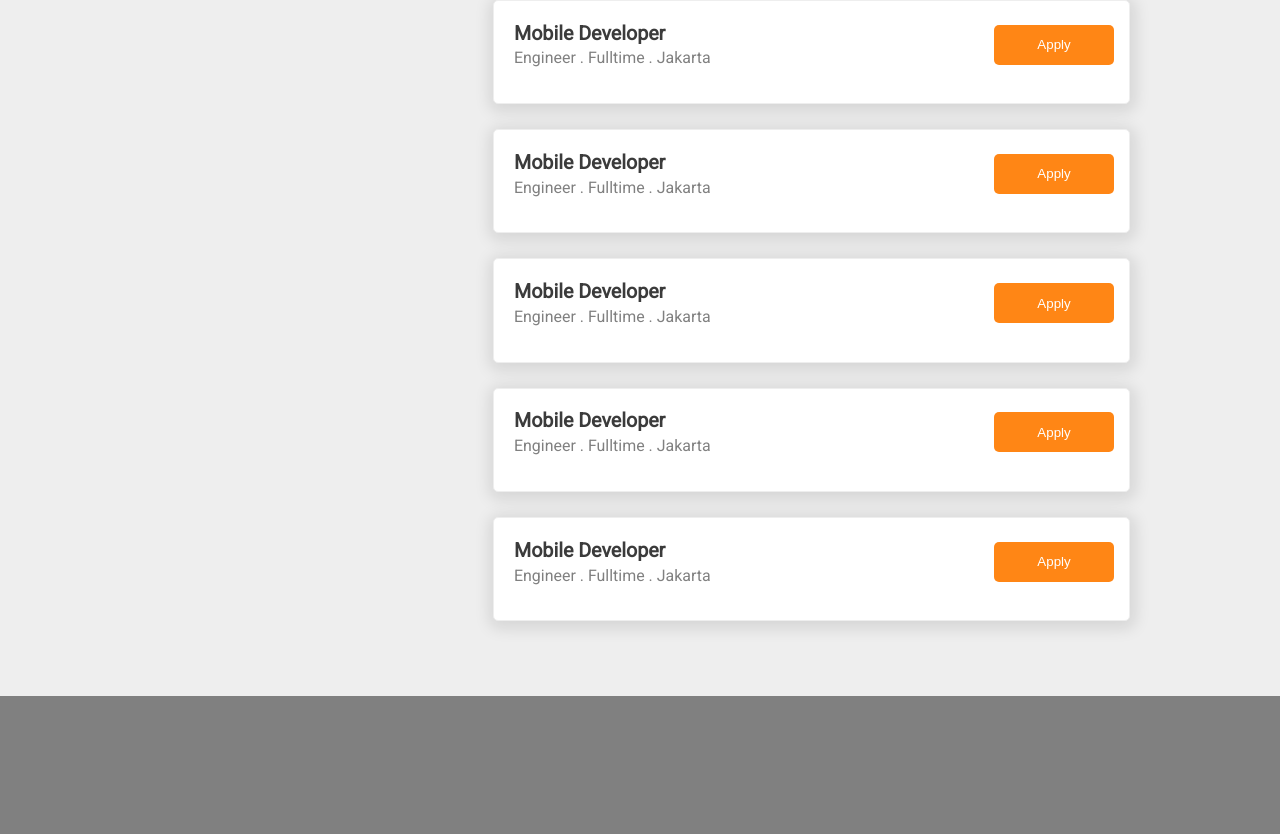
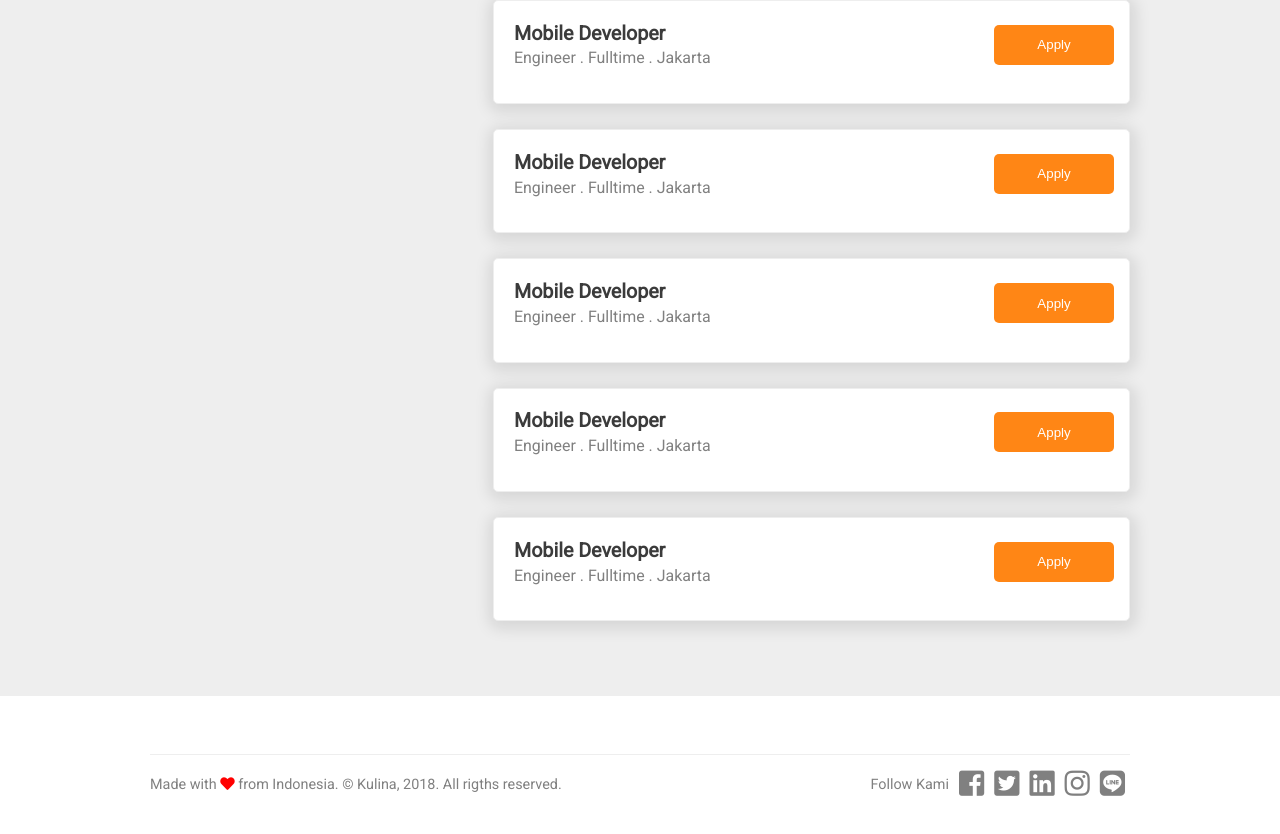
Before and after one commit to risyana/kulina-frontend, a React (Create React App) app: page / in a window 1280 px wide. Shown: the part 1226-2060 px from the top of the page. Before the commit the page ends 1922 px from the top, so only its background shows below. Built offline with nearby package versions, Linux system fonts and the light colour scheme.

Commit message:
create 'Footer' component

```diff
--- a/src/App.js
+++ b/src/App.js
@@ -3,6 +3,7 @@ import './style/style.css'
 import Header from './components/Header/Header'
 import Article from './components/Article/Article'
 import Job from './components/Job/Job'
+import Footer from './components/Footer/Footer'
 
 class App extends Component {
 
@@ -75,9 +76,7 @@ class App extends Component {
           {jobs}
         </Article>
 
-        <footer>
-
-        </footer>
+        <Footer />
 
       </div>
     );
--- /dev/null
+++ b/src/components/Footer/Footer.js
@@ -0,0 +1,22 @@
+import React from 'react'
+
+const Footer = () => (
+    <footer className = "App-footer">
+        <hr/>
+        <div>
+            <p>
+                Made with <i className= 'fa fa-heart'></i> from Indonesia. &copy; Kulina, 2018. All rigths reserved.
+            </p>
+            <div>
+                <span>Follow Kami</span>
+                <a href=''><i className = 'fab fa-facebook-square'></i></a>
+                <a href=''><i className = 'fab fa-twitter-square'></i></a>
+                <a href=''><i className = 'fab fa-linkedin'></i></a>
+                <a href=''><i className= 'fab fa-instagram'></i></a>
+                <a href=''><i className = 'fab fa-line'></i></a>
+            </div>
+        </div>
+    </footer>
+)
+
+export default Footer;
--- a/src/style/style.css
+++ b/src/style/style.css
@@ -124,11 +124,21 @@ body {
     width: 100%;
     border: none;
     border-top: 1px solid #eee; }
+  .App-footer p i {
+    color: red; }
   .App-footer div {
     display: flex;
     justify-content: space-between;
     align-items: center; }
     .App-footer div div {
-      width: 22%;
+      width: 50%;
       display: flex;
-      justify-content: space-between; }
+      justify-content: flex-end; }
+      .App-footer div div span {
+        padding: 5px; }
+      .App-footer div div a {
+        text-decoration: none;
+        color: inherit;
+        padding: 5px; }
+        .App-footer div div a i {
+          font-size: 2em; }
--- a/src/style/style.scss
+++ b/src/style/style.scss
@@ -171,15 +171,35 @@ body {
         border-top : 1px solid #eee;
     }
 
+    p {
+        i {
+            color : red;
+        }
+    }
+
     div {
         display:flex;
         justify-content: space-between;
         align-items: center;
 
         div {
-            width : 22%;
+            width : 50%;
             display: flex;
-            justify-content: space-between;
+            justify-content: flex-end;
+
+            span {
+                padding : 5px;
+            }
+
+            a {
+                text-decoration: none;
+                color: inherit;
+                padding : 5px;
+
+                i {
+                    font-size: 2em;
+                }
+            }
         }
     }
 }
```
